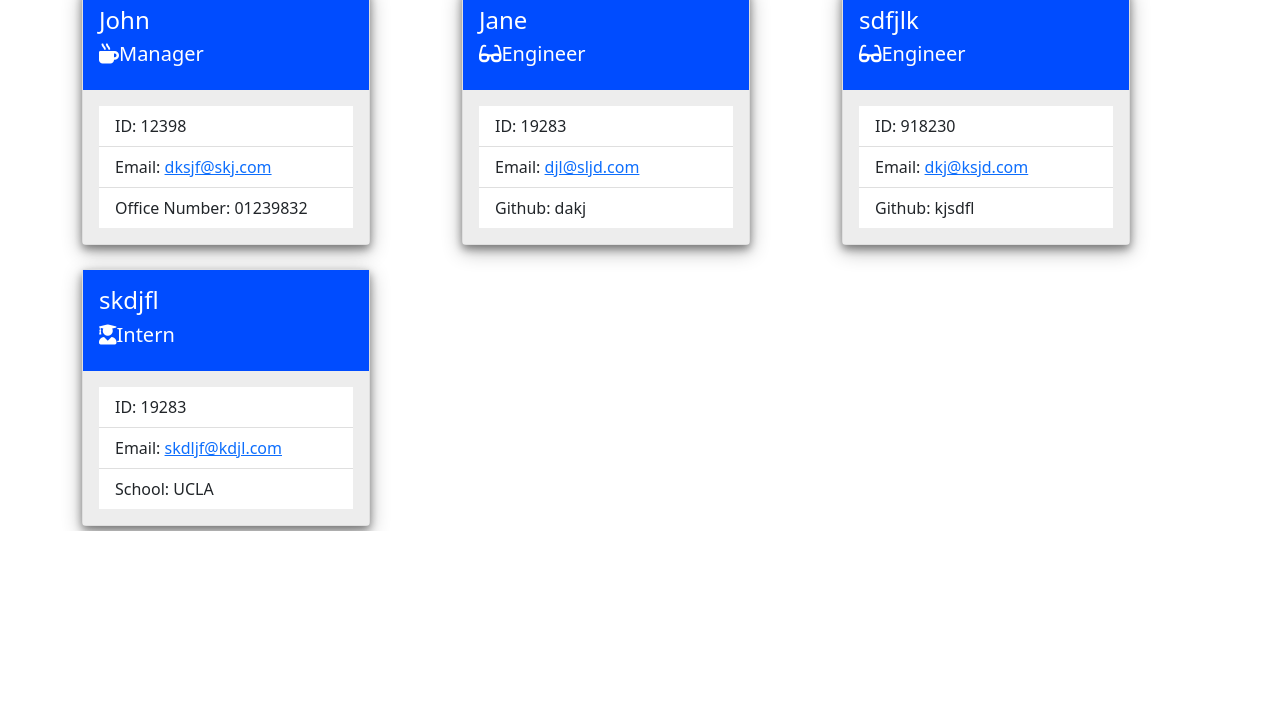
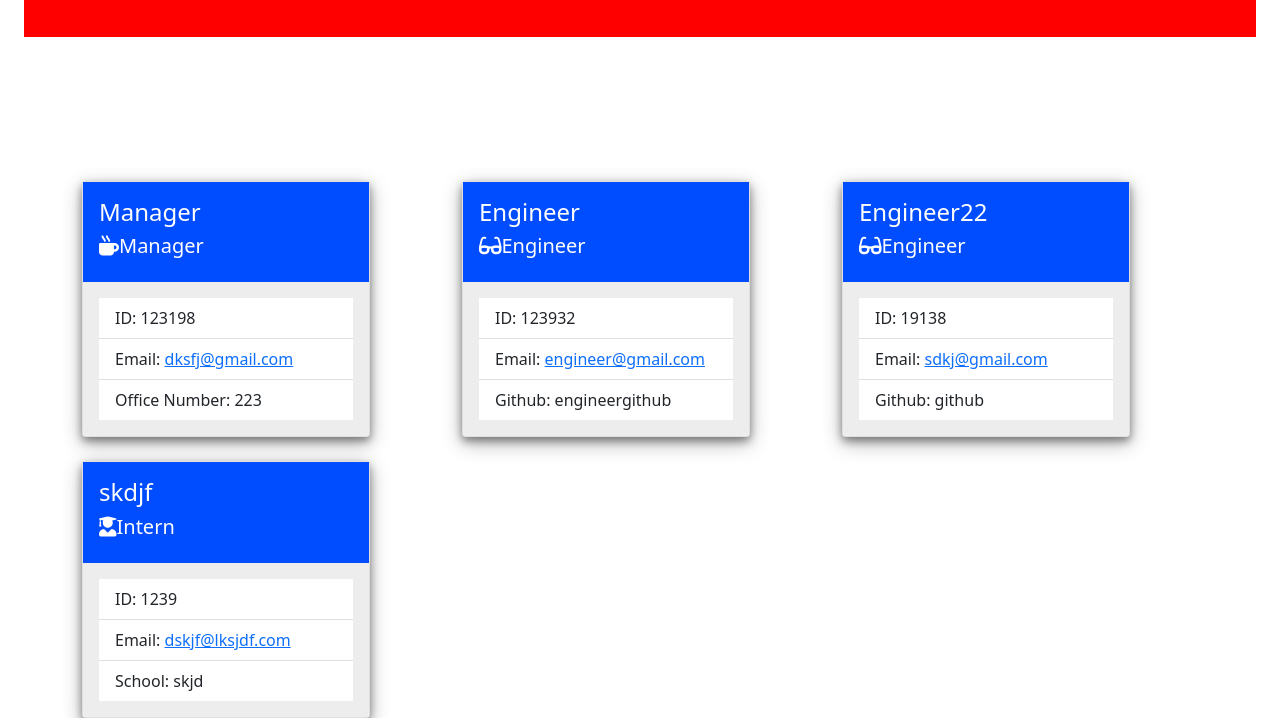
Before and after one commit to daphne1014/Team-Profile-Generator, a website: page dist/index.html in a window 1280 px wide. Shown: the part 269-987 px from the top of the page. Before the commit the page ends 800 px from the top, so only its background shows below. Drawn offline with nearby package versions, Linux system fonts and the light colour scheme.

Commit message:
modified sample html

```diff
--- a/dist/index.html
+++ b/dist/index.html
@@ -14,69 +14,71 @@
 
         <body>
         <div class="px-4 py-5 my-5 text-center">
+        <header class="px-4 py-5 my-5 text-center danger">
         <h1 class="display-5 fw-bold">My Team</h1>
+        </header>
          </div>
             <div class="container">
                 <div class="row row-cols-1 row-cols-md-3 g-4">
         <div class="col">
             <div class="card h-100" id="manager" style="width: 18rem;">
                 <div class="card-body title">
-                    <h2 class="card-title name">John</h2>
+                    <h2 class="card-title name">Manager</h2>
                     <h3 class="card-title position"><i class="fas fa-mug-hot"> </i>Manager</h3>
                 </div>
                 <div class="card-body content">
                 <ul class="list-group list-group-flush">
-                    <li class="list-group-item">ID: 12398</li>
-                    <li class="list-group-item">Email: <a href="mailto:dksjf@skj.com">dksjf@skj.com</a>
+                    <li class="list-group-item">ID: 123198</li>
+                    <li class="list-group-item">Email: <a href="mailto:dksfj@gmail.com">dksfj@gmail.com</a>
                     </li>
-                    <li class="list-group-item">Office Number: 01239832</li>
+                    <li class="list-group-item">Office Number: 223</li>
                 </ul>
                 </div>
             </div>
         </div><div class="col">
         <div class="card h-100" id="engineer" style="width: 18rem;">
             <div class="card-body title">
-                <h2 class="card-title name">Jane</h2>
+                <h2 class="card-title name">Engineer</h2>
                 <h3 class="card-title position"><i class="fas fa-glasses"> </i>Engineer</h3>
             </div>
             <div class="card-body content">
             <ul class="list-group list-group-flush">
-                <li class="list-group-item">ID: 19283</li>
-                <li class="list-group-item">Email: <a href="mailto:djl@sljd.com">
-                        djl@sljd.com</a>
+                <li class="list-group-item">ID: 123932</li>
+                <li class="list-group-item">Email: <a href="mailto:engineer@gmail.com">
+                        engineer@gmail.com</a>
                 </li>
-                <li class="list-group-item">Github: dakj</li>
+                <li class="list-group-item">Github: engineergithub</li>
             </ul>
             </div>
         </div>
     </div><div class="col">
         <div class="card h-100" id="engineer" style="width: 18rem;">
             <div class="card-body title">
-                <h2 class="card-title name">sdfjlk</h2>
+                <h2 class="card-title name">Engineer22</h2>
                 <h3 class="card-title position"><i class="fas fa-glasses"> </i>Engineer</h3>
             </div>
             <div class="card-body content">
             <ul class="list-group list-group-flush">
-                <li class="list-group-item">ID: 918230</li>
-                <li class="list-group-item">Email: <a href="mailto:dkj@ksjd.com">
-                        dkj@ksjd.com</a>
+                <li class="list-group-item">ID: 19138</li>
+                <li class="list-group-item">Email: <a href="mailto:sdkj@gmail.com">
+                        sdkj@gmail.com</a>
                 </li>
-                <li class="list-group-item">Github: kjsdfl</li>
+                <li class="list-group-item">Github: github</li>
             </ul>
             </div>
         </div>
     </div><div class="col">
         <div class="card h-100" id="intern" style="width: 18rem;">
             <div class="card-body title">
-                <h2 class="card-title name">skdjfl</h2>
+                <h2 class="card-title name">skdjf</h2>
                 <h3 class="card-title position"><i class="fas fa-user-graduate"> </i>Intern</h3>
             </div>
             <div class="card-body content">
             <ul class="list-group list-group-flush">
-                <li class="list-group-item">ID: 19283</li>
-                <li class="list-group-item">Email: <a href="mailto:skdljf@kdjl.com">skdljf@kdjl.com</a>
+                <li class="list-group-item">ID: 1239</li>
+                <li class="list-group-item">Email: <a href="mailto:dskjf@lksjdf.com">dskjf@lksjdf.com</a>
                 </li>
-                <li class="list-group-item">School: UCLA</li>
+                <li class="list-group-item">School: skjd</li>
             </ul>
             </div>
         </div>
```
Also changed, not shown: dist/sample.html (deleted, +0 -77 lines).
